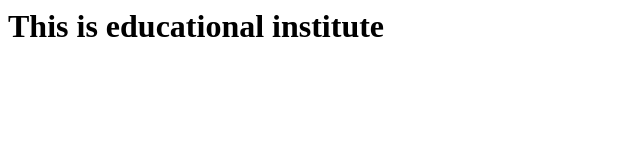
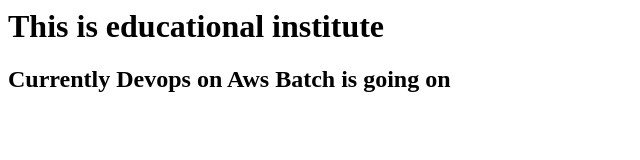
Before and after one commit to ashrafalisyed979/DevOpsArbor12PM, a plain HTML site: page index.html in a window 1280 px wide. Shown: the whole page, without its empty margins (0-640 px from the left). Drawn offline with Linux system fonts and the light colour scheme.

Commit message:
Updated index.html

```diff
--- a/index.html
+++ b/index.html
@@ -1,4 +1,5 @@
 <html>
 <title> This is my first web site </title>
 <h1> This is educational institute </h1>
+<h2> Currently Devops on Aws Batch is going on
 </html>
```
Also changed, not shown: 1 other file.
